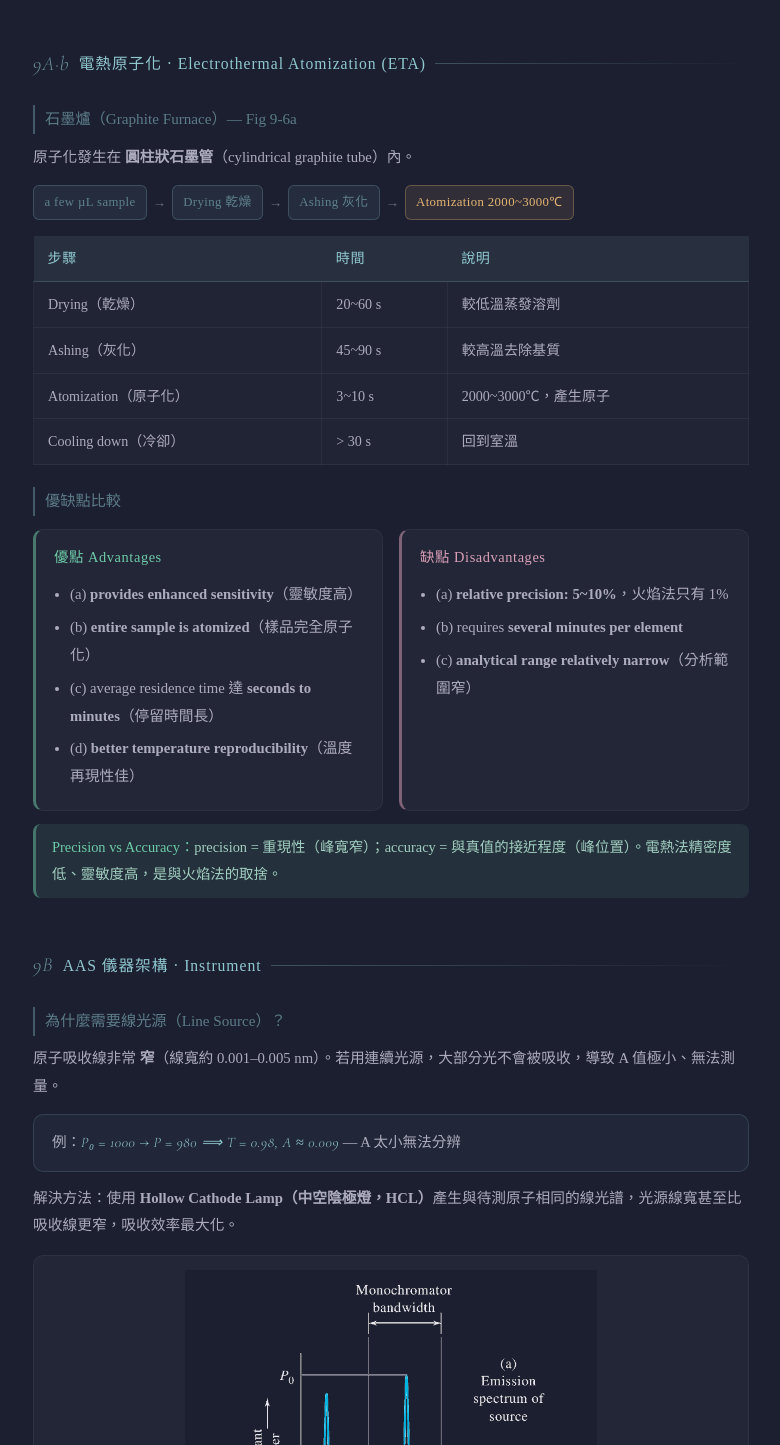
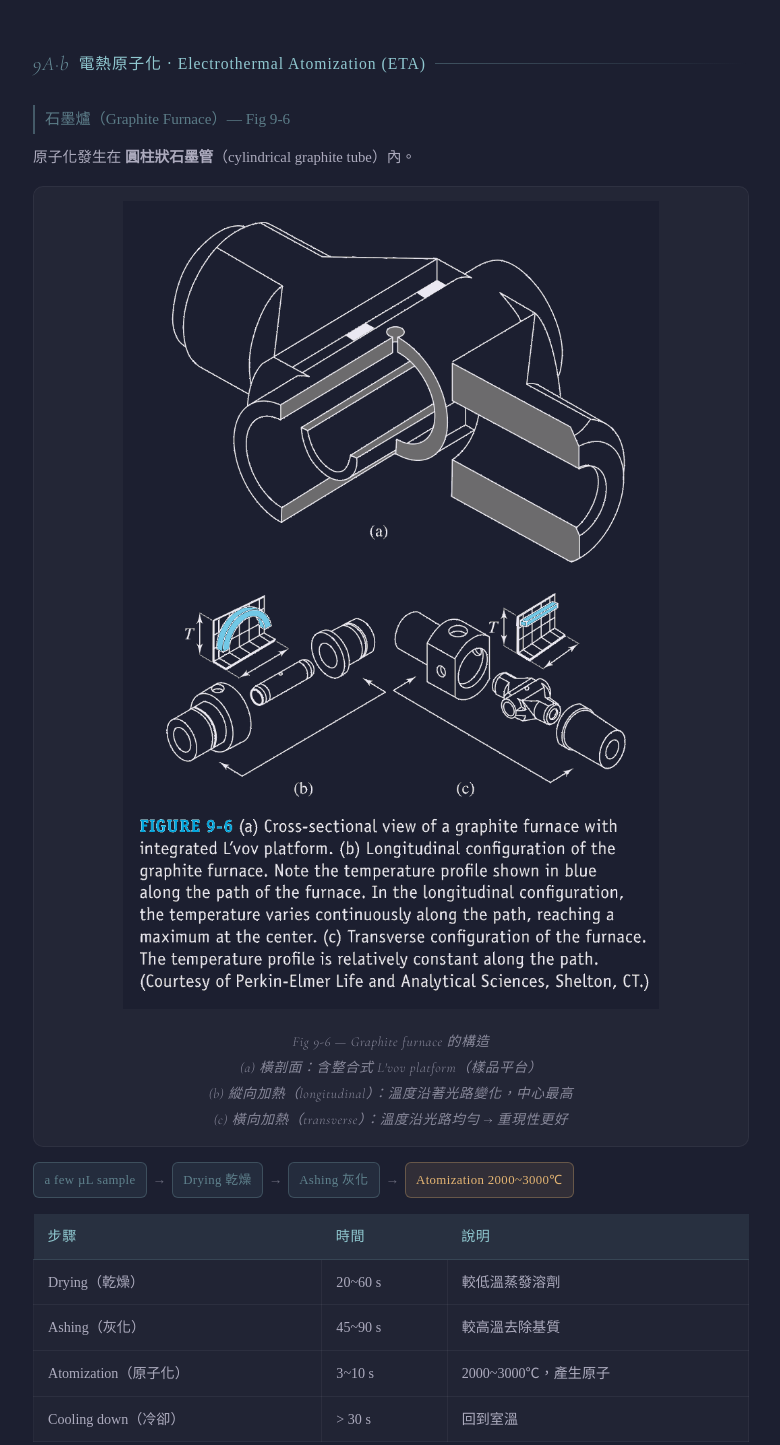
Before and after one commit to hsingshiue/study-notes, a plain HTML site: page 儀分期末重點整理.html in a window 1280 px wide. Shown: the part 4037-5482 px from the top of the page, without its empty margins (289-1069 px from the left). Drawn offline with nearby package versions, Linux system fonts and the light colour scheme.

Commit message:
補 Fig 9-6 石墨爐結構圖 (a/b/c)，標題改 Fig 9-6a → Fig 9-6

```diff
--- a/儀分期末重點整理.html
+++ b/儀分期末重點整理.html
@@ -390,8 +390,16 @@ details.fig-fold .fig-body img { max-width:100%; height:auto; }
   <span class="rule"></span>
 </div>
 
-<h3>石墨爐（Graphite Furnace）— Fig 9-6a</h3>
+<h3>石墨爐（Graphite Furnace）— Fig 9-6</h3>
 <p>原子化發生在 <b>圓柱狀石墨管</b>（cylindrical graphite tube）內。</p>
+
+<div class="svg-wrap">
+  <img src="img/Fig%209-6-dark.png" alt="Fig 9-6 graphite furnace cross section" style="max-width:78%;height:auto;">
+  <div class="svg-caption">Fig 9-6 — Graphite furnace 的構造<br>
+  (a) 橫剖面：含整合式 L'vov platform（樣品平台）<br>
+  (b) 縱向加熱（longitudinal）：溫度沿著光路變化，中心最高<br>
+  (c) 橫向加熱（transverse）：溫度沿光路均勻 → 重現性更好</div>
+</div>
 
 <div class="pipeline">
   <span class="pipe-box">a few µL sample</span><span class="pipe-arrow">→</span>
```
Also changed, not shown: img/Fig 9-6-dark.png (added), img/Fig 9-6.png (added).
